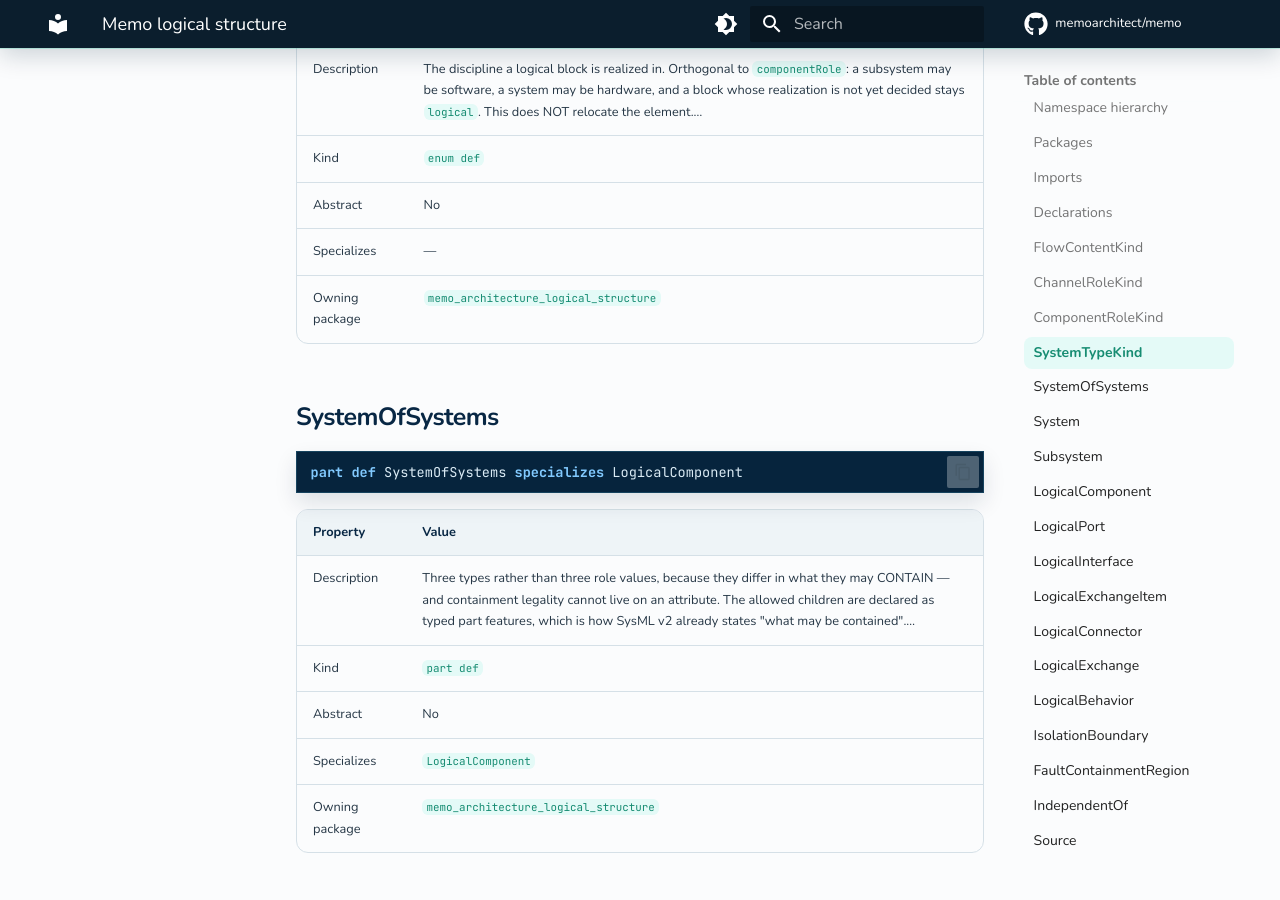
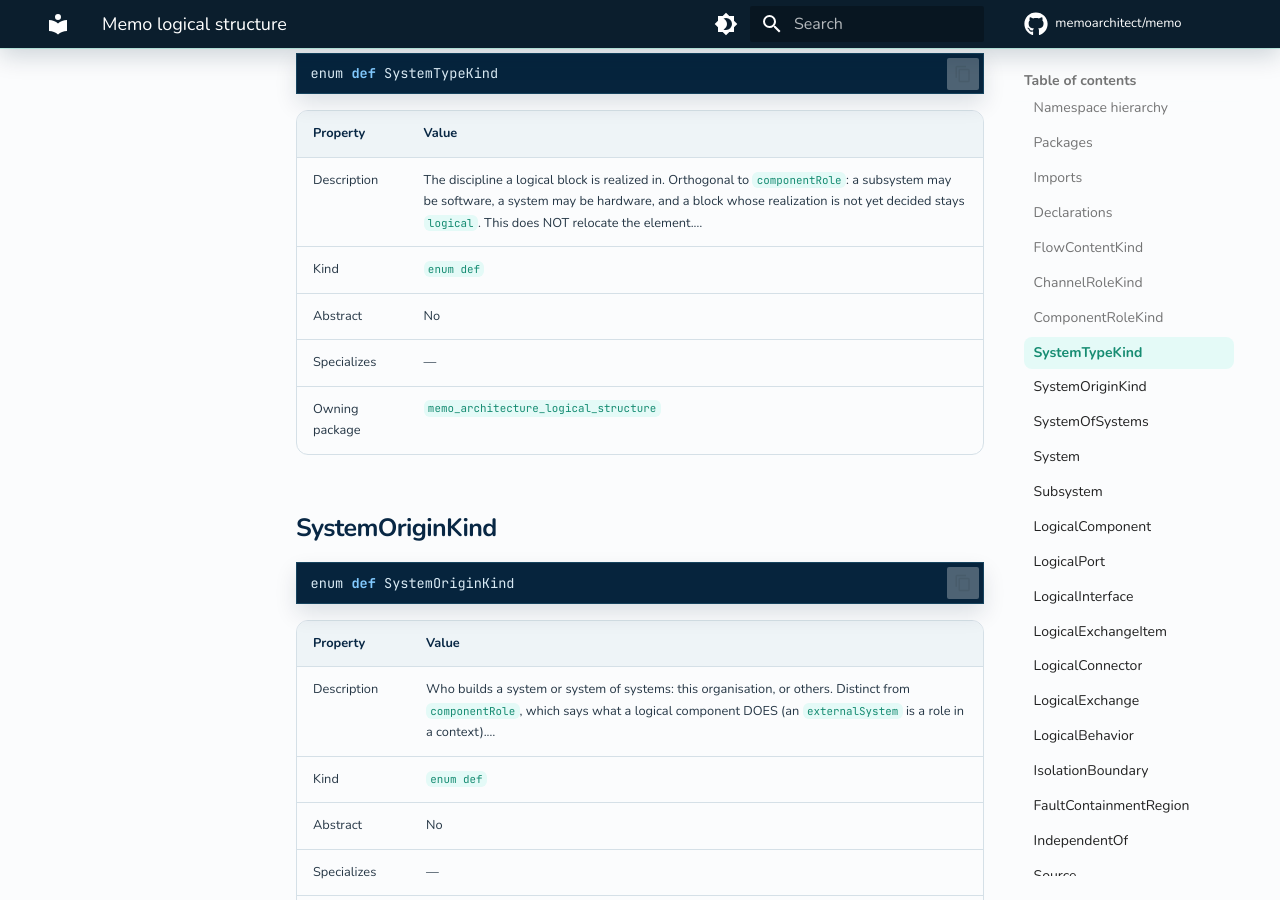
Before and after one commit to memoarchitect/memo, an MkDocs documentation site: the page built from docs/sysml-api/architecture/logical/structure/memo_logical_structure.md, in a window 1280 px wide and 900 px high, scrolled down 4331 px. Built offline with MkDocs 1.6.1 and Material for MkDocs 9.7.7, drawn with Linux system fonts in a browser that asks for light colours; comment, search, counter and statistics services are not loaded; some of the changed text lies outside the part shown.

Commit message:
System and SystemOfSystems: origin, built by this organisation or by others
SystemOriginKind { internal; external } and an optional origin attribute. Distinct from
componentRole, which says what a component does in a context.

Co-Authored-By: Claude Sonnet 5.5 <noreply@anthropic.com>

````diff
--- a/docs/sysml-api/architecture/logical/structure/memo_logical_structure.md
+++ b/docs/sysml-api/architecture/logical/structure/memo_logical_structure.md
@@ -38,6 +38,7 @@
 | [`ChannelRoleKind`](#channelrolekind) | `enum def` | Controlled values for channel role: `primary`, `secondary`, `redundant`, `diverse`, `monitor`, `watchdog`, `interlock`, `independentProtection`. | — |
 | [`ComponentRoleKind`](#componentrolekind) | `enum def` | Controlled values for component role: `channel`, `dataStore`, `controlElement`, `userInterface`, `externalSystem`, `generic`. | — |
 | [`SystemTypeKind`](#systemtypekind) | `enum def` | The discipline a logical block is realized in. Orthogonal to `componentRole`: a subsystem may be software, a system may be hardware, and a block whose realization is not yet decided stays `logical`. This does NOT relocate the element.… | — |
+| [`SystemOriginKind`](#systemoriginkind) | `enum def` | Who builds a system or system of systems: this organisation, or others. Distinct from `componentRole`, which says what a logical component DOES (an `externalSystem` is a role in a context).… | — |
 | [`SystemOfSystems`](#systemofsystems) | `part def` | Three types rather than three role values, because they differ in what they may CONTAIN — and containment legality cannot live on an attribute. The allowed children are declared as typed part features, which is how SysML v2 already states "what may be contained".… | `LogicalComponent` |
 | [`System`](#system) | `part def` | System definition specializing `LogicalComponent`. | `LogicalComponent` |
 | [`Subsystem`](#subsystem) | `part def` | Subsystem definition specializing `LogicalComponent`. | `LogicalComponent` |
@@ -106,6 +107,21 @@ enum def SystemTypeKind
 | Property | Value |
 | --- | --- |
 | Description | The discipline a logical block is realized in. Orthogonal to `componentRole`: a subsystem may be software, a system may be hardware, and a block whose realization is not yet decided stays `logical`. This does NOT relocate the element.… |
+| Kind | `enum def` |
+| Abstract | No |
+| Specializes | — |
+| Owning package | `memo_architecture_logical_structure` |
+
+
+## SystemOriginKind
+
+```sysml
+enum def SystemOriginKind
+```
+
+| Property | Value |
+| --- | --- |
+| Description | Who builds a system or system of systems: this organisation, or others. Distinct from `componentRole`, which says what a logical component DOES (an `externalSystem` is a role in a context).… |
 | Kind | `enum def` |
 | Abstract | No |
 | Specializes | — |
@@ -387,6 +403,18 @@ connection def IndependentOf :> MemoRelationship
             enum hardware;
         }
 
+        // Who builds a system or system of systems: this organisation, or others.
+        // Distinct from `componentRole`, which says what a logical component DOES
+        // (an `externalSystem` is a role in a context). This says whose it is to
+        // build, which decides what the project is responsible for delivering and
+        // verifying versus what it only interfaces with.
+        enum def SystemOriginKind {
+            /** Built by this organisation: the project delivers and verifies it. */
+            enum internal;
+            /** Built by others: the project interfaces with it and relies on what its maker states. */
+            enum external;
+        }
+
         // ─── System hierarchy ────────────────────────────────────────
         // Three types rather than three role values, because they differ in what
         // they may CONTAIN — and containment legality cannot live on an attribute.
@@ -405,6 +433,7 @@ connection def IndependentOf :> MemoRelationship
             // battery are not — which is why ownership is recorded here and is the
             // attribute that distinguishes an SoS from a merely large system.
             attribute systemBoundaryDescription : String;
+            attribute origin : SystemOriginKind[0..1];
             attribute constituentOwnership : String;
             // A constituent may itself coordinate systems-of-systems, or it may be
             // an independently operated system. Subsystems and components remain
@@ -415,6 +444,7 @@ connection def IndependentOf :> MemoRelationship
 
         part def System specializes LogicalComponent {
             attribute systemBoundaryDescription : String;
+            attribute origin : SystemOriginKind[0..1];
             part system : System[0..*];
             part subsystem : Subsystem[0..*];
             part component : LogicalComponent[0..*];
````
Also changed, not shown: docs/ontology/_generated/logical.md (+1 -0 lines), docs/sysml-api/enumerations.md (+1 -0 lines), 1 other file.
